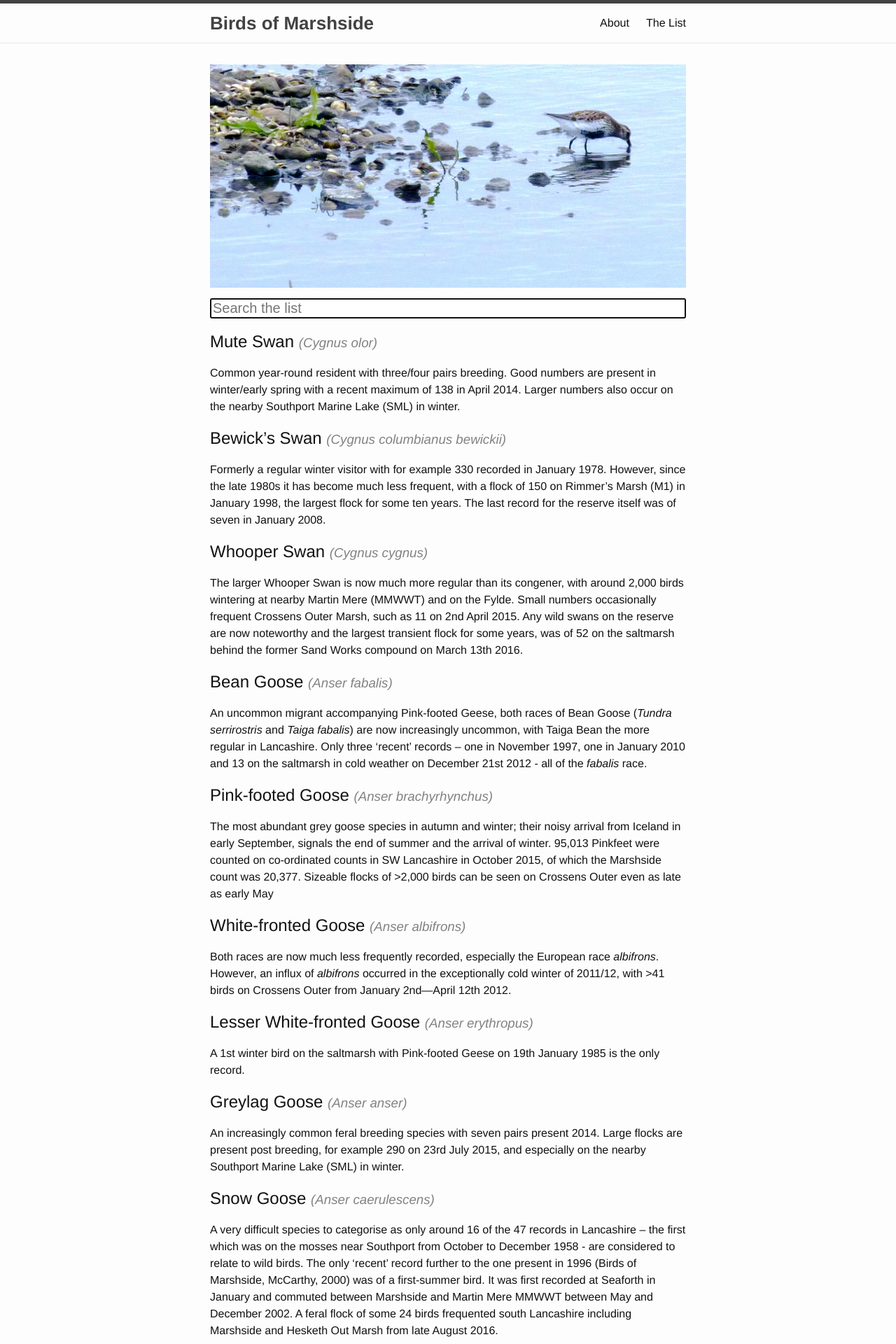
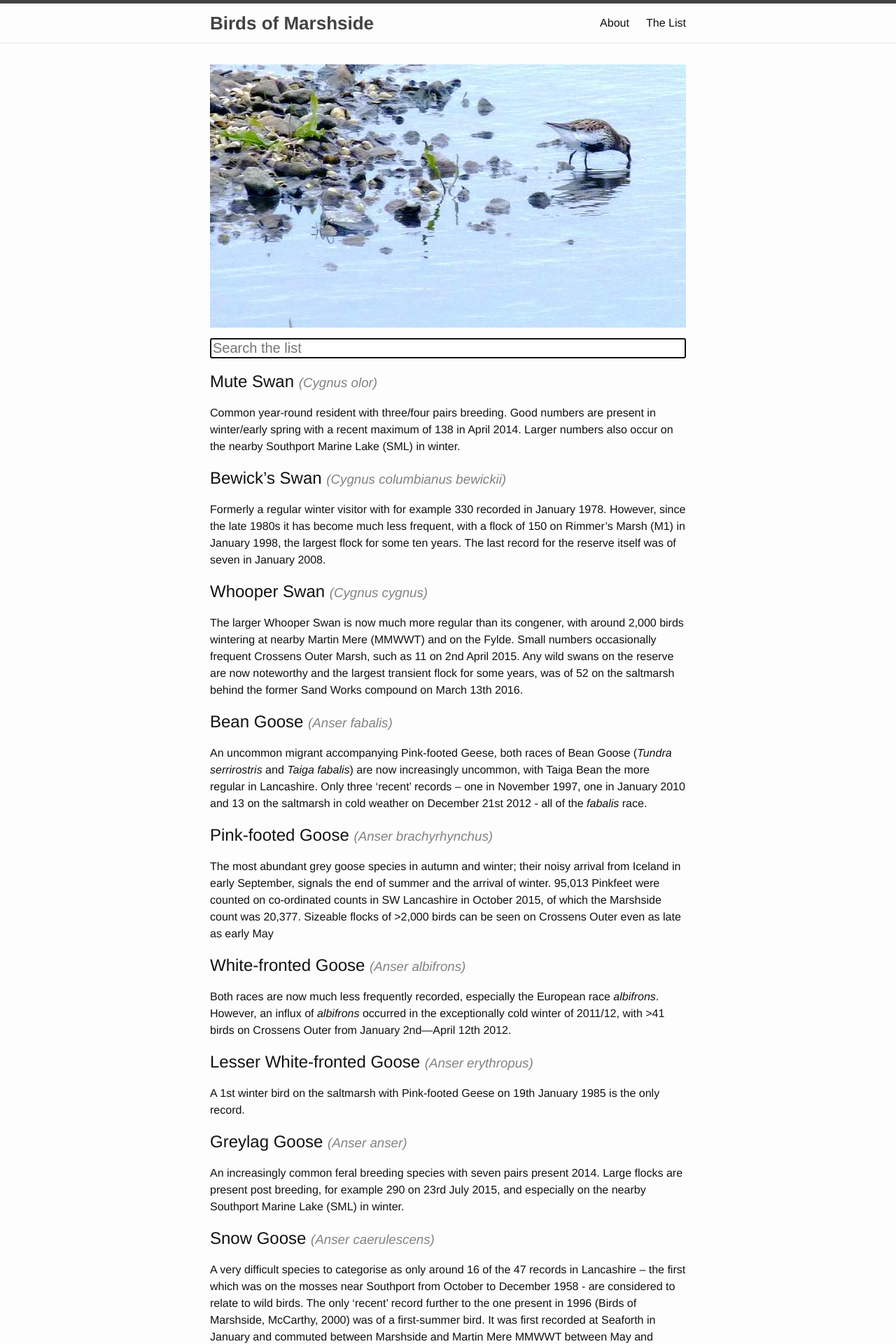
Before and after one commit to dtylr/bom, a Jekyll site: the page built from index.md, in a window 1280 px wide. Shown: the top 1920 px of the page at 70% size. Built offline with Jekyll 4.4.1, drawn with Linux system fonts in a browser that asks for light colours.

Commit message:
optimise image

```diff
--- a/index.md
+++ b/index.md
@@ -2,7 +2,7 @@
 layout: default
 title: The List
 ---
-<img src="img/dunlin1.jpg" alt="">
+<img src="img/dunlin1.jpeg" alt="Dunlin" width="800" height="376">
 
 <div class="home">
 
```
Also changed, not shown: img/dunlin1 copy.jpg (added), img/dunlin1.jpeg (added).
